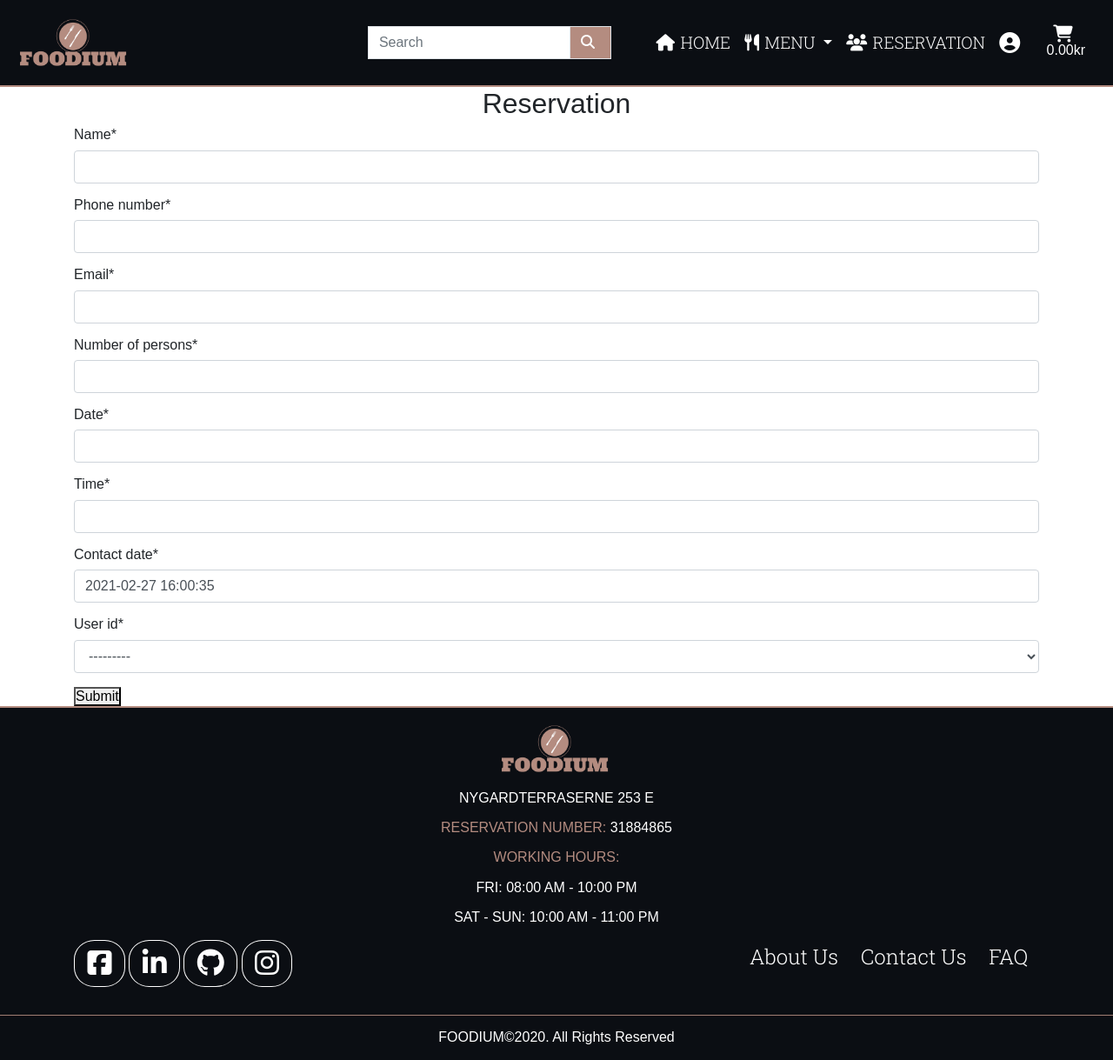
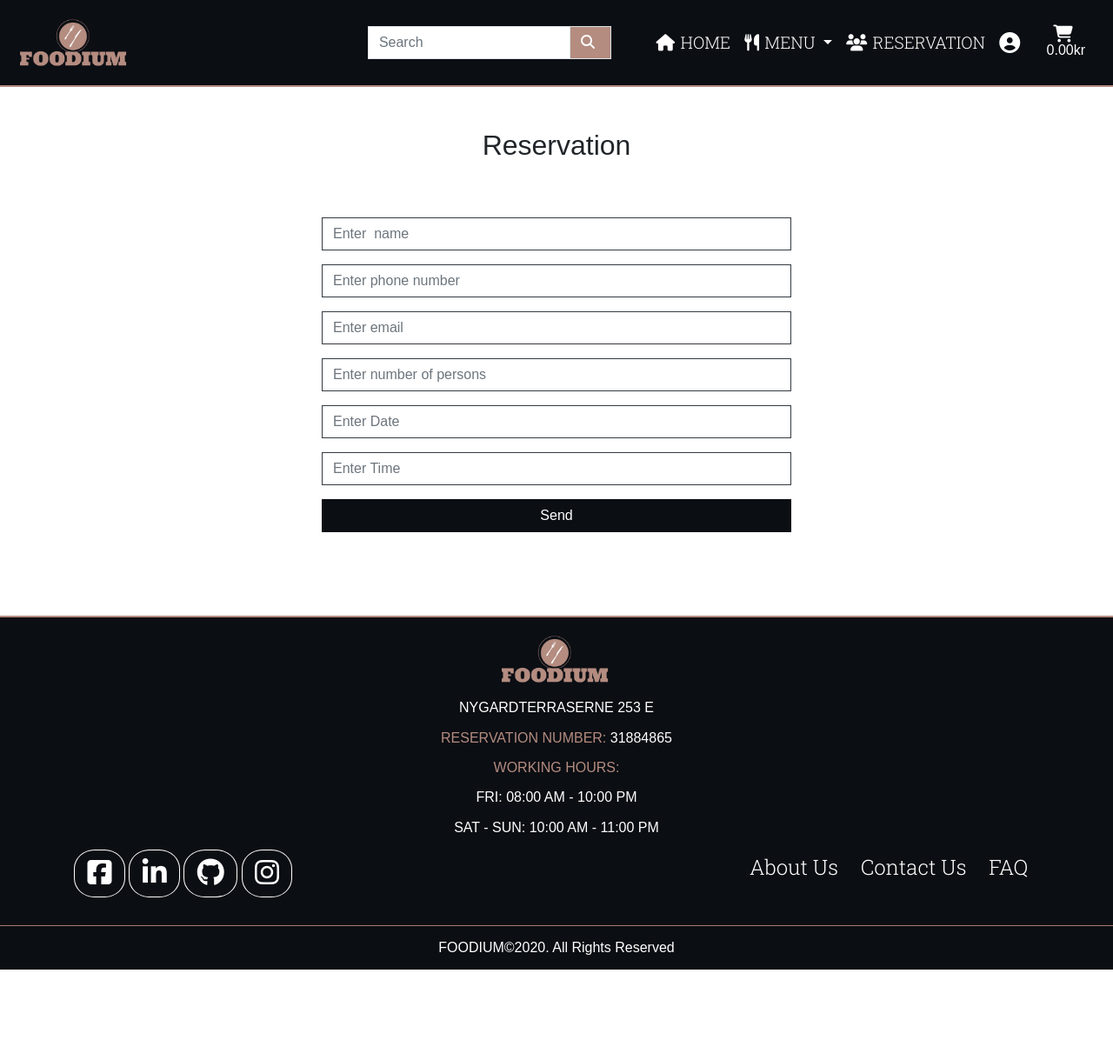
Before and after one commit to Code-Institute-Submissions/foodium_milestone_project_four, a Django app: page /reserve_a_table/ in a window 1280 px wide. Shown: the whole page at 87% size. After the commit the page ends 1115 px from the top, so only its background shows below. Run offline with Django 3.2, Linux system fonts and the light colour scheme; some libraries are stand-ins or nearby versions.

Commit message:
Updated reservation form and template

```diff
--- a/reservation/forms.py
+++ b/reservation/forms.py
@@ -3,9 +3,63 @@ from .models import Reservation
 
 
 class TableReservationForm(forms.ModelForm):
-    '''
-    Form that allows guests/users to reserve a table
-    '''
+
     class Meta:
         model = Reservation
-        fields = '__all__'
+        fields = [
+            'name',
+            'phone_number',
+            'email',
+            'number_of_persons',
+            'date',
+            'time',
+        ]
+
+    name = forms.CharField(
+        required=True,
+        label='',
+        widget=forms.TextInput(attrs={
+            'class': 'form-control border-dark rounded-0',
+            'placeholder': 'Enter  name'
+        })
+    )
+    phone_number = forms.IntegerField(
+        required=True,
+        label='',
+        widget=forms.NumberInput(attrs={
+            'class': 'form-control border-dark rounded-0',
+            'placeholder': 'Enter phone number'
+        })
+    )
+    email = forms.EmailField(
+        required=True,
+        label='',
+        widget=forms.EmailInput(attrs={
+            'class': 'form-control border-dark rounded-0',
+            'placeholder': 'Enter email'
+        })
+    )
+    number_of_persons = forms.IntegerField(
+        required=True,
+        label='',
+        widget=forms.NumberInput(attrs={
+            'class': 'form-control border-dark rounded-0',
+            'placeholder': 'Enter number of persons'
+        })
+    )
+    date = forms.IntegerField(
+        required=True,
+        label='',
+        widget=forms.TextInput(attrs={
+            'class': 'form-control border-dark rounded-0',
+            'placeholder': 'Enter Date'
+        })
+    )
+    time = forms.TimeField(
+        required=True,
+        label='',
+        widget=forms.TimeInput(attrs={
+            'class': 'form-control border-dark rounded-0',
+            'placeholder': 'Enter Time'
+        })
+    )
--- a/reservation/templates/reservation/reservation.html
+++ b/reservation/templates/reservation/reservation.html
@@ -2,15 +2,22 @@
 {% load static %}
 
 {% block content %}
-<h2 class="text-center">Reservation</h2>
-
+<h2 class="text-center mt-5">Reservation</h2>
 <div class="container">
-    <div class="row">
-        <div class="col">
+    <div class="row justify-content-center mt-5">
+            <div class="col-12 col-md-8 col-lg-6 pb-5">
             <form action="" method="POST">
                 {% csrf_token %}
-                {{ form | crispy }}
-                <button type="submit">Submit</button>
+                {% if user.is_authenticated %}
+                <input type="hidden" name="user_id" value="{{ user.id }}">
+                {% else %}
+                <input type="hidden" name="user_id" value="0">
+                {% endif %}
+                <div class="form-group custom-form mt-3">
+                    {{ form | crispy }}
+                </div>
+                <!-- <button type="submit">Submit</button> -->
+                <input type="submit" value="Send" class="btn btn_primary btn-block rounded-0 mb-5">
             </form>
 
         </div>
--- a/reservation/views.py
+++ b/reservation/views.py
@@ -48,9 +48,9 @@ def reserve_a_table(request):
             fail_silently=True
         )
 
-        messages.success(request, 'Contact form successfully submitted.\
+        messages.success(request, 'Reservation form successfully submitted.\
                                     We will be in touch!')
-        return redirect(reverse('contact_success'))
+        return redirect(reverse('reservation_success'))
 
     context = {
         'form': TableReservationForm
```
